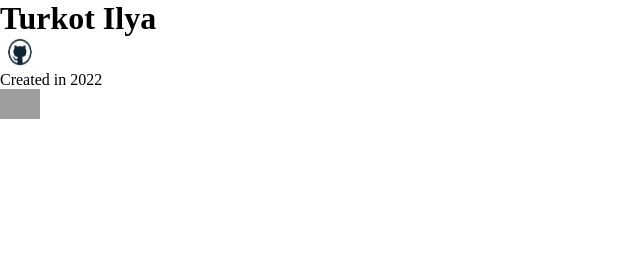
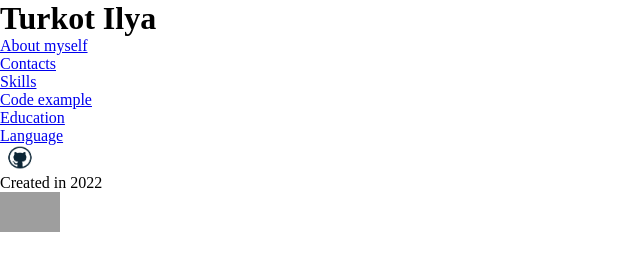
Before and after one commit to tur104/rsschool-cv, a plain HTML site: page index.html in a window 1280 px wide. Shown: the whole page, without its empty margins (0-640 px from the left). Drawn offline with Linux system fonts and the light colour scheme; grey boxes are pictures that could not be loaded.

Commit message:
feat: add header html

```diff
--- a/css/style.css
+++ b/css/style.css
@@ -2,10 +2,8 @@
    padding: 0;
    margin: 0;
    box-sizing: border-box;
- }
-
-
- .footer {
+}
+.footer {
 }
 .footer__contenter {
 }
@@ -14,10 +12,10 @@
 .footer__link {
 }
 .footer__logo-git {
-  height: 30px;
+  height: 25px;
   width: 40px;
 }
 .footer__logo-rs {
-  height: 30px;
-  width: 40px;
+  height: 40px;
+  width: 60px;
 }
--- a/index.html
+++ b/index.html
@@ -4,13 +4,21 @@
    <meta charset="UTF-8">
    <meta http-equiv="X-UA-Compatible" content="IE=edge">
    <meta name="viewport" content="width=device-width, initial-scale=1.0">
-   <title>HTML, CSS, Git Basics</title>
+   <title>HTML, CSS &amp Git Basics</title>
    <link rel="stylesheet" href="/css/style.css">
 </head>
 <body>
    <header>
       <h1>Turkot Ilya</h1>
-   <nav>
+   <nav class="nav">
+      <ul class="nav-list">
+         <li class="nav-item"><a href="#about" class="nav-link">About myself</a></li>
+         <li class="nav-item"><a href="#contacts" class="nav-link">Contacts</a></li>
+         <li class="nav-item"><a href="#skills" class="nav-link">Skills</a></li>
+         <li class="nav-item"><a href="#code" class="nav-link">Code example</a></li>
+         <li class="nav-item"><a href="#education" class="nav-link">Education</a></li>
+         <li class="nav-item"><a href="#language" class="nav-link">Language</a></li>
+     </ul>
    </nav>
    </header>
    <main>
@@ -27,7 +35,6 @@
                <img class="footer__logo-rs" src="https://rs.school/images/rs_school_js.svg" alt="link to rrs"></a></li>
          </ul>
       </div>
-
    </footer>
 </body>
 </html>
```
